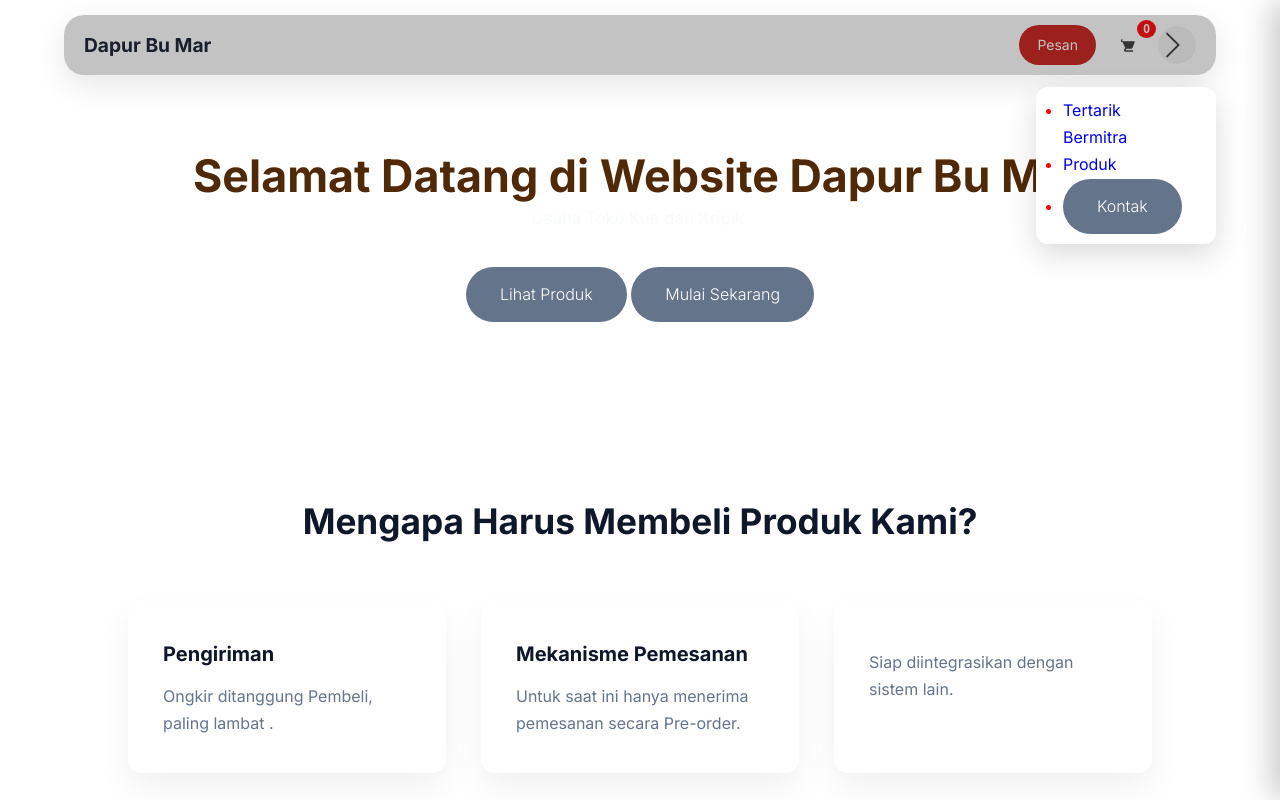
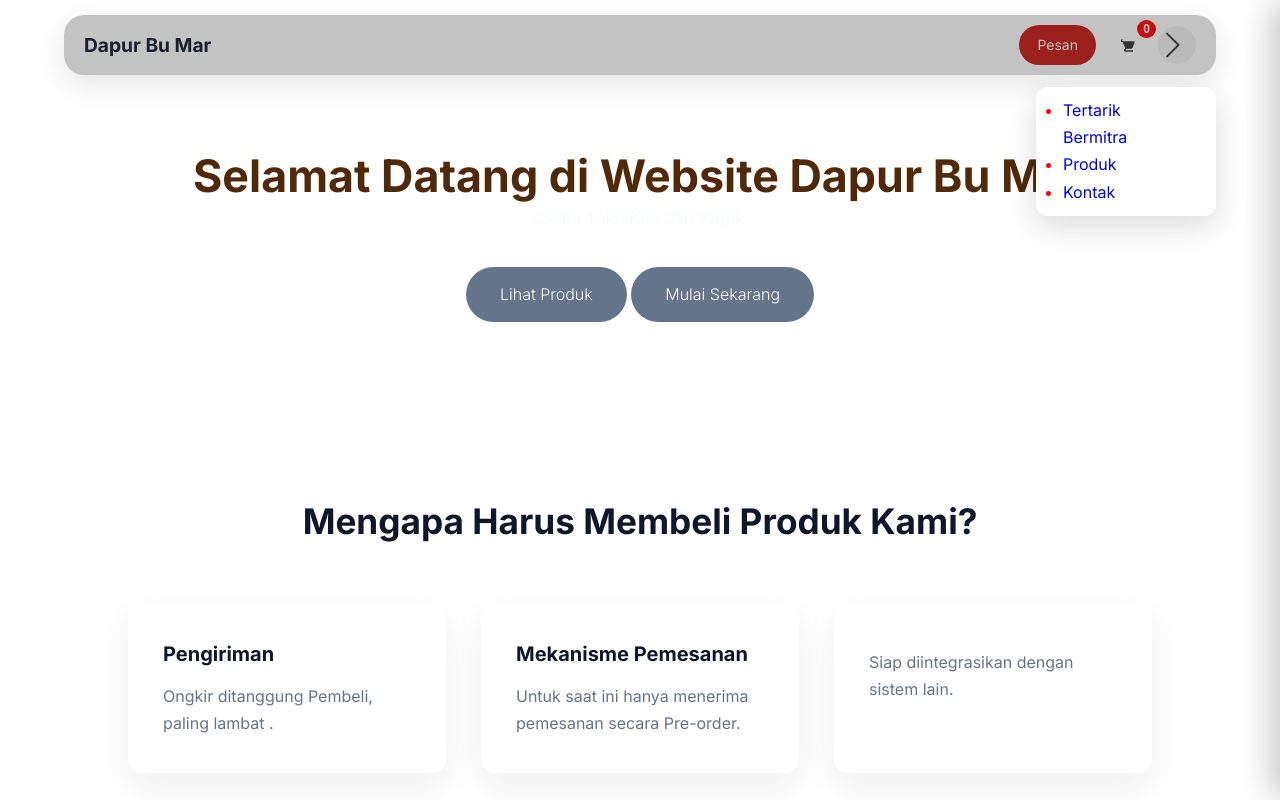
Before and after one commit to josuaabimanyu913-source/Bu-Mar, a plain HTML site: page index.html in a window 1280 px wide. Both pictures are taken after a click on the button 1177 px from the left and 44 px from the top of the page. Shown: the top 800 px of the page. Drawn offline with Linux system fonts and the light colour scheme.

Commit message:
Fix HTML formatting and structure

```diff
--- a/index.html
+++ b/index.html
@@ -32,7 +32,7 @@
           </a>
         </li>
         <li><a href="#products">Produk</a></li>
-        <li><a href="#footer" class="btn" >Kontak</a></li>
+        <li><a href="#footer">Kontak</a></li>
       </ul>
     </aside>
 
```
